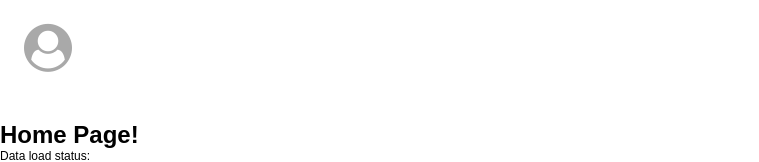
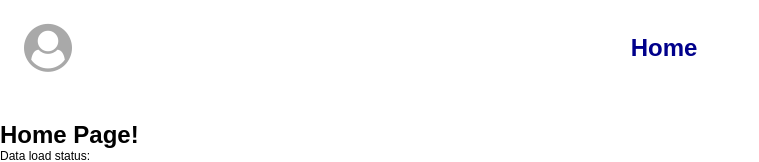
Before and after one commit to DecodeCATS/IOU, a React (Create React App) app in the folder iou-frontend/: page / in a window 1280 px wide. Shown: the top 162 px of the page, without its empty margins (0-759 px from the left). Built offline with nearby package versions, Linux system fonts and the light colour scheme; no server answers.

Commit message:
[Header]Added path as title

```diff
--- a/iou-frontend/src/components/Header.css
+++ b/iou-frontend/src/components/Header.css
@@ -7,3 +7,16 @@
   justify-content: space-between;
   align-items: center;
 }
+
+.App-navbar__title {
+  margin: 0;
+  color: DarkBlue;
+  font-size: 1.5rem;
+  font-weight: bold;
+  text-decoration: none;
+}
+
+.settings-icon, .menu-icon {
+  transition: 0.5s;
+  cursor: pointer;
+}
--- a/iou-frontend/src/components/Header.js
+++ b/iou-frontend/src/components/Header.js
@@ -1,5 +1,5 @@
 import React, {Component} from 'react';
-import { Link, withRouter } from 'react-router-dom';
+import { withRouter } from 'react-router-dom';
 import {connect} from 'react-redux';
 //Needed components
 import * as User from '../actions/userActions';
@@ -24,13 +24,24 @@ class Header extends Component {
 
   render(){
     let {isMenuOpen} = this.state;
+    // Fetch the path from locations
+    let {pathname} = this.props.location;
+    // If homepage
+    if (pathname==='/') {
+      pathname = "Home";
+    }
+    // Capitalize path
+    pathname = pathname.replace('/','');
+    pathname = pathname[0].toUpperCase() + pathname.slice(1);
+    // console.log(`Current path= ${pathname}`);
     return (
       <div className="App-navbar">
           <i className="fa fa-user-circle fa-4x menu-icon"
              onClick={() => this.setState({isMenuOpen: !isMenuOpen})}
           />
-          <Link to="/" className="App-navbar__title">{this.state.title}</Link>
-
+          <div className="App-navbar__title">{pathname}</div>
+          <div>
+          </div>
           <Menu
             show={isMenuOpen}
             closeMenu={this.closeMenu}
```
